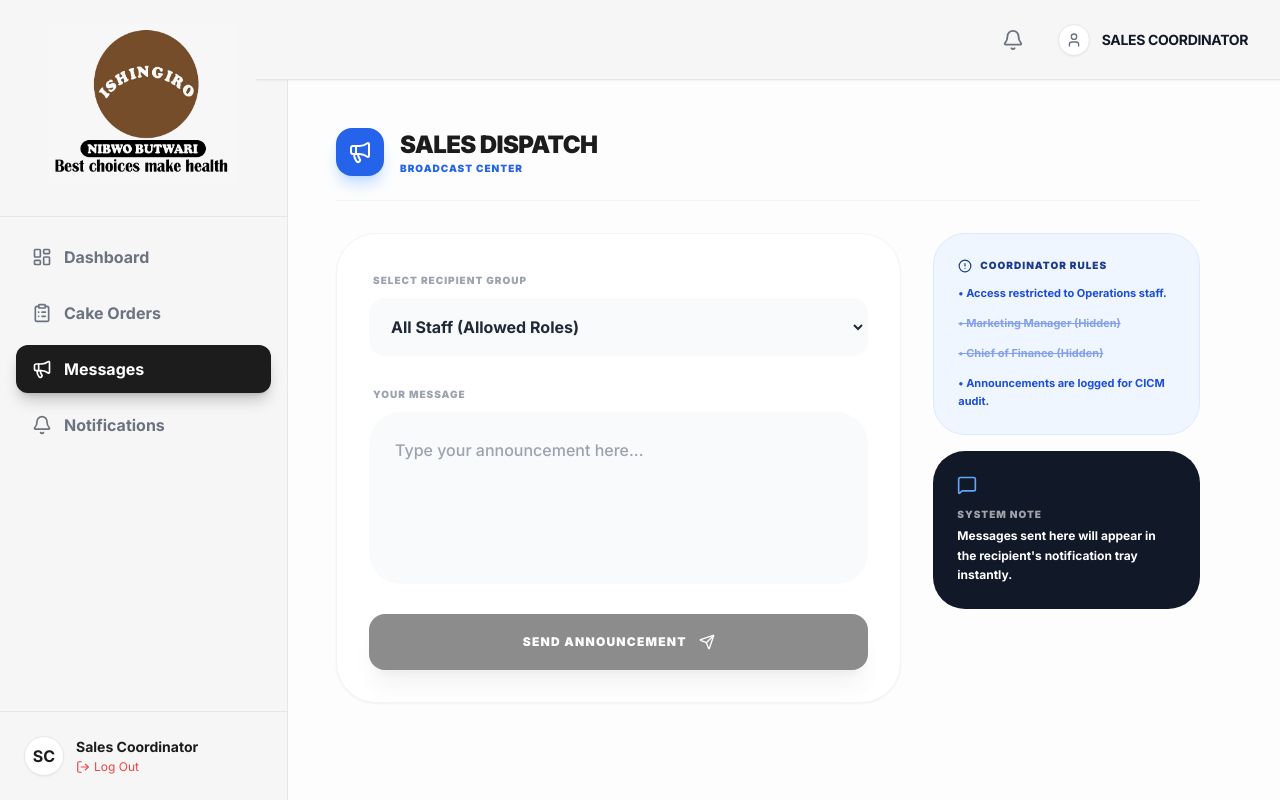
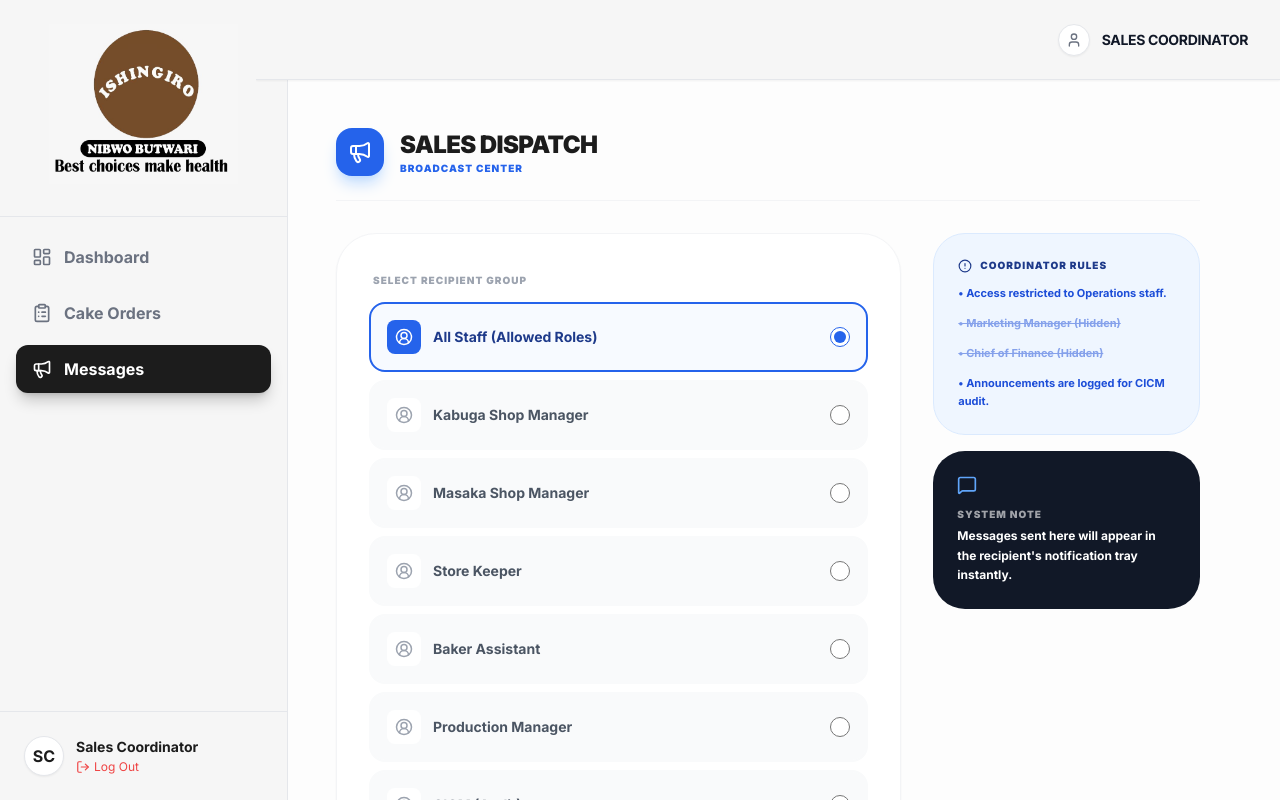
Before and after one commit to uwam-aida/ishingiro-, a Next.js app: page /sales-coordinator/messages in a window 1280 px wide. Built offline with nearby package versions, Linux system fonts and the light colour scheme.

Commit message:
another commit

```diff
--- a/app/components/layout/Header.tsx
+++ b/app/components/layout/Header.tsx
@@ -58,12 +58,7 @@ export default function Header({
             onClick={handleBellClick}
             className="p-2.5 text-gray-500 hover:bg-white hover:shadow-sm rounded-xl transition-all relative"
           >
-            <Bell size={22} />
-            {unreadCount > 0 && (
-              <span className="absolute top-1.5 right-1.5 min-w-[18px] h-[18px] bg-[#F57C00] text-white text-[10px] font-bold rounded-full flex items-center justify-center border-2 border-[#F6F6F6] px-1">
-                {unreadCount}
-              </span>
-            )}
+
           </button>
         </div>
 
--- a/app/layout.tsx
+++ b/app/layout.tsx
@@ -1,6 +1,7 @@
 import type { Metadata } from "next";
 import { Inter } from "next/font/google";
-import "./globals.css"; // <--- THIS LINE IS THE KEY
+// @ts-ignore
+import "./globals.css";
 
 const inter = Inter({ subsets: ["latin"] });
 
--- a/app/lib/menus.ts
+++ b/app/lib/menus.ts
@@ -54,7 +54,6 @@ export const getSalesCoordinatorMenu = (): MenuItem[] => [
   { name: 'Dashboard', icon: LayoutDashboard, href: `/sales-coordinator` },
   { name: 'Cake Orders', icon: ClipboardList, href: `/sales-coordinator/cake-orders` },
   { name: 'Messages', icon: Megaphone, href: '/sales-coordinator/messages' },
-  { name: 'Notifications', icon: Bell, href: `/sales-coordinator/notifications` },
 ];
 
 // ==========================================
--- a/app/sales-coordinator/messages/page.tsx
+++ b/app/sales-coordinator/messages/page.tsx
@@ -1,7 +1,7 @@
 'use client';
 
 import React, { useState } from 'react';
-import { Send, Users, CheckCircle2, AlertCircle, Loader2, MessageSquare, Megaphone } from 'lucide-react';
+import { Send, Users, CheckCircle2, AlertCircle, Loader2, MessageSquare, Megaphone, UserCircle2 } from 'lucide-react';
 
 export default function SalesBroadcastPage() {
   const [message, setMessage] = useState('');
@@ -9,7 +9,7 @@ export default function SalesBroadcastPage() {
   const [isSending, setIsSending] = useState(false);
   const [success, setSuccess] = useState(false);
 
-  // --- THE TARGET ROLES (Excluding Marketing & Finance) ---
+  // --- THE TARGET ROLES ---
   const targetRoles = [
     { id: 'all', label: 'All Staff (Allowed Roles)' },
     { id: 'kabuga-shop-manager', label: 'Kabuga Shop Manager' },
@@ -26,13 +26,11 @@ export default function SalesBroadcastPage() {
 
     setIsSending(true);
 
-    // Simulate network delay for the Ishingiro system
     setTimeout(() => {
       setIsSending(false);
       setSuccess(true);
       setMessage('');
 
-      // Hide success message after 3 seconds
       setTimeout(() => setSuccess(false), 3000);
     }, 1500);
   };
@@ -54,26 +52,49 @@ export default function SalesBroadcastPage() {
         {/* LEFT: FORM */}
         <div className="md:col-span-2 bg-white rounded-[2.5rem] p-8 shadow-sm border border-gray-100">
           <form onSubmit={handleSendMessage} className="space-y-6">
-            <div className="space-y-2">
+
+            {/* RADIO BUTTON SELECTION */}
+            <div className="space-y-3">
               <label className="text-[10px] font-black text-gray-400 uppercase tracking-widest ml-1">Select Recipient Group</label>
-              <select
-                value={selectedRole}
-                onChange={(e) => setSelectedRole(e.target.value)}
-                className="w-full p-4 bg-gray-50 border-2 border-transparent rounded-2xl font-bold text-gray-800 outline-none focus:border-blue-600 transition-all cursor-pointer"
-              >
-                {targetRoles.map(role => (
-                  <option key={role.id} value={role.id}>{role.label}</option>
+              <div className="grid grid-cols-1 gap-2">
+                {targetRoles.map((role) => (
+                  <label
+                    key={role.id}
+                    className={`flex items-center justify-between p-4 rounded-2xl border-2 transition-all cursor-pointer group ${
+                      selectedRole === role.id
+                      ? 'border-blue-600 bg-blue-50/50'
+                      : 'border-gray-50 bg-gray-50 hover:border-gray-200'
+                    }`}
+                  >
+                    <div className="flex items-center gap-3">
+                      <div className={`p-2 rounded-lg ${selectedRole === role.id ? 'bg-blue-600 text-white' : 'bg-white text-gray-400'}`}>
+                        <UserCircle2 size={18} />
+                      </div>
+                      <span className={`text-sm font-bold ${selectedRole === role.id ? 'text-blue-900' : 'text-gray-600'}`}>
+                        {role.label}
+                      </span>
+                    </div>
+
+                    <input
+                      type="radio"
+                      name="role-selection"
+                      value={role.id}
+                      checked={selectedRole === role.id}
+                      onChange={(e) => setSelectedRole(e.target.value)}
+                      className="w-5 h-5 accent-blue-600 cursor-pointer"
+                    />
+                  </label>
                 ))}
-              </select>
+              </div>
             </div>
 
-            <div className="space-y-2">
+            <div className="space-y-2 pt-4">
               <label className="text-[10px] font-black text-gray-400 uppercase tracking-widest ml-1">Your Message</label>
               <textarea
                 placeholder="Type your announcement here..."
                 value={message}
                 onChange={(e) => setMessage(e.target.value)}
-                rows={5}
+                rows={4}
                 className="w-full p-6 bg-gray-50 border-2 border-transparent rounded-[2rem] font-medium text-gray-800 outline-none focus:border-blue-600 focus:bg-white transition-all resize-none"
               />
             </div>
```
